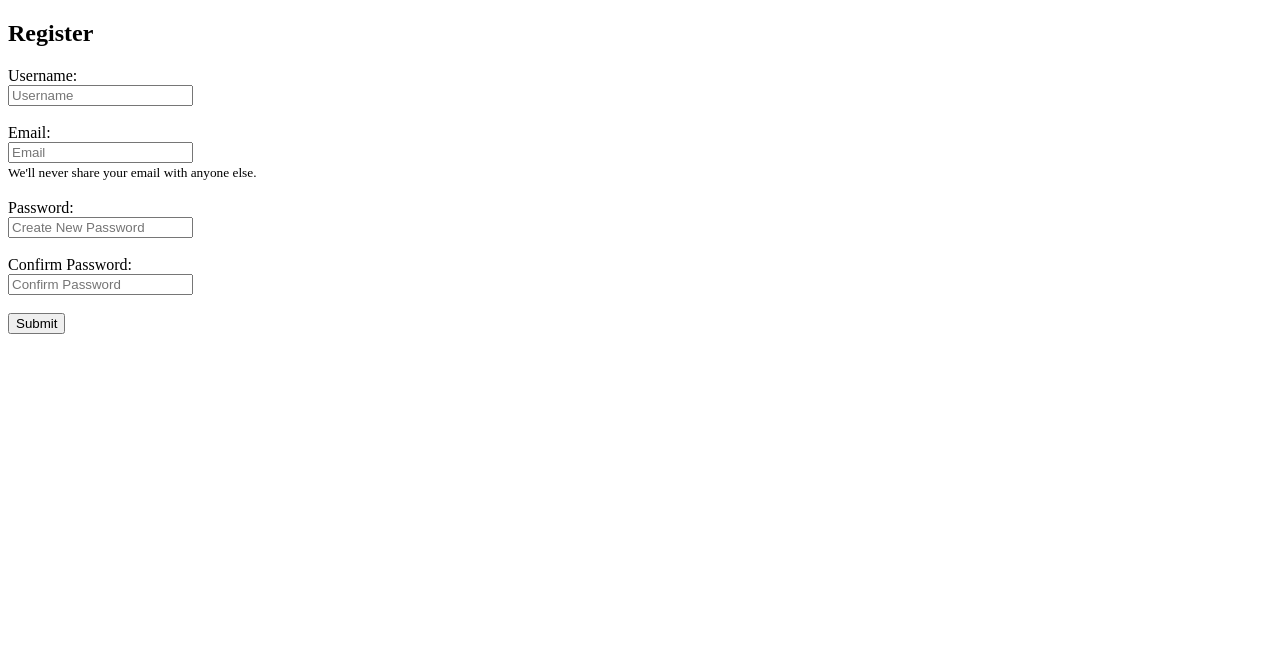
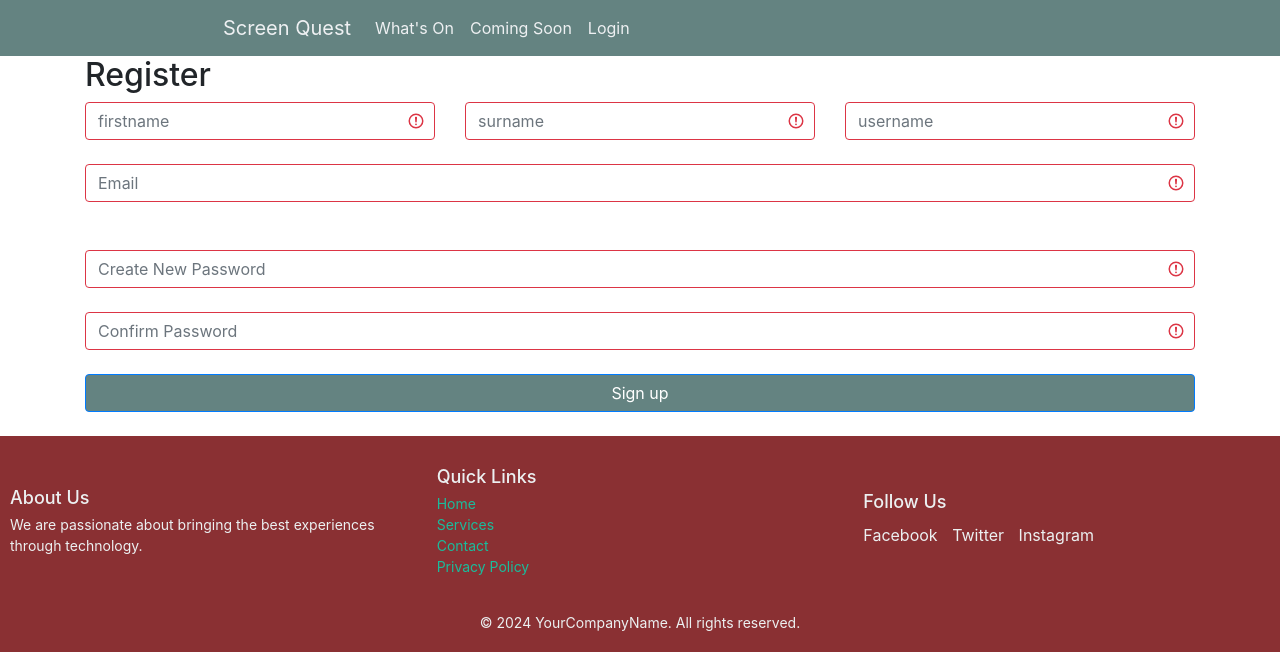
Before and after one commit to LiamMurray433/ScreenQuest, a PHP site: page /register.php in a window 1280 px wide. Shown: the top 652 px of the page. Run offline with PHP 8.4, Linux system fonts and the light colour scheme.

Commit message:
Register now accepts first and last name

```diff
--- a/register.php
+++ b/register.php
@@ -1,5 +1,8 @@
 <?php # DISPLAY COMPLETE REGISTRATION PAGE.
 # Check form submitted.
+
+include('includes/nav.php');
+
 if ($_SERVER['REQUEST_METHOD'] == 'POST') {
     # Connect to the database.
     require('connect_db.php');
@@ -11,7 +14,7 @@ if ($_SERVER['REQUEST_METHOD'] == 'POST') {
     if (empty($_POST['username'])) {
         $errors[] = 'Enter your name.';
     } else {
-        $fn = mysqli_real_escape_string($link, trim($_POST['username']));
+        $un = mysqli_real_escape_string($link, trim($_POST['username']));
     }
 
 
@@ -21,6 +24,22 @@ if ($_SERVER['REQUEST_METHOD'] == 'POST') {
     } else {
         $e = mysqli_real_escape_string($link, trim($_POST['email']));
     }
+
+    # Check for an email address:
+    if (empty($_POST['firstname'])) {
+        $errors[] = 'Enter your first name';
+    } else {
+        $fn = mysqli_real_escape_string($link, trim($_POST['firstname']));
+    }
+
+    # Check for an email address:
+    if (empty($_POST['surname'])) {
+        $errors[] = 'Enter your surname';
+    } else {
+        $sn = mysqli_real_escape_string($link, trim($_POST['surname']));
+    }
+
+
 
     # Check for a password and matching input passwords.
     if (!empty($_POST['pass1'])) {
@@ -46,9 +65,9 @@ if ($_SERVER['REQUEST_METHOD'] == 'POST') {
 
     # On success register user inserting into 'users' database table.
     if (empty($errors)) {
-        $q = "INSERT INTO new_users (username, email, password)
-	VALUES ('$fn', '$e', SHA2('$p',256))";
-        $r = @mysqli_query($link, $q);
+        $q = "INSERT INTO new_users (username, email, password, first_name, last_name)
+	VALUES ('$un', '$e', SHA2('$p',256), '$fn', '$sn')";
+        $r = mysqli_query($link, $q);
         if ($r) {
             echo '
 	<p>You are now registered.</p>
@@ -74,55 +93,75 @@ if ($_SERVER['REQUEST_METHOD'] == 'POST') {
     }
 }
 ?>
-<!DOCTYPE html>
-<html lang="en">
-
-<head>
-    <meta charset="UTF-8">
-    <meta name="viewport" content="width=device-width, initial-scale=1.0">
-    <title>User Registration</title>
-</head>
 
 <body>
+    <div class="container">
         <h2>Register</h2>
         <form action="register.php" class="was-validated" method="post">
-        <label for="username">Username:</label><br>
-        <input type="text"
-            name="username"
-            placeholder="Username"
+            <!-- 2 column grid layout with text inputs for the first and last names -->
+            <div class="row mb-4">
+                <div class="col">
+                    <div data-mdb-input-init class="form-outline">
+                        <input name="firstname"
+                            placeholder="firstname"
+                            class="form-control"
+                            value="<?php if (isset($_POST['firstname'])) echo $_POST['firstname']; ?>"
+                            required>
+                    </div>
+                </div>
+                <div class="col">
+                    <div data-mdb-input-init class="form-outline">
+                        <input name="surname"
+                            placeholder="surname"
+                            class="form-control"
+                            value="<?php if (isset($_POST['surname'])) echo $_POST['surname']; ?>"
+                            required>
+                    </div>
+                </div>
+                <div class="col">
+                    <div data-mdb-input-init class="form-outline">
+                        <input name="username"
+                            placeholder="username"
                             class="form-control"
                             value="<?php if (isset($_POST['username'])) echo $_POST['username']; ?>"
                             required>
-        <br><br>
-        <label for="email">Email:</label><br>
+                    </div>
+                </div>
+            </div>
+
+            <!-- Email input -->
+            <div data-mdb-input-init class="form-outline mb-4">
                 <input type="email"
                     name="email"
                     class="form-control"
                     placeholder="Email"
                     value="<?php if (isset($_POST['email'])) echo $_POST['email']; ?>"
                     required><br>
-        <small id="emailHelp" class="form-text text-muted">
-            We'll never share your email with anyone else.
-        </small>
-        <br><br>
-        <label for="password">Password:</label><br>
+            </div>
+
+            <!-- Password input -->
+            <div data-mdb-input-init class="form-outline mb-4">
                 <input type="password"
                     name="pass1"
                     class="form-control"
                     placeholder="Create New Password"
                     value="<?php if (isset($_POST['pass1'])) echo $_POST['pass1']; ?>"
                     required>
-        <br><br>
-        <label for="password">Confirm Password:</label><br>
+            </div>
+
+            <div data-mdb-input-init class="form-outline mb-4">
                 <input type="password"
                     name="pass2"
                     class="form-control"
                     placeholder="Confirm Password"
                     value="<?php if (isset($_POST['pass2'])) echo $_POST['pass2']; ?>"
                     required>
-        <br><br>
-        <input type="submit" value="Submit"></p>
+            </div>
+
+            <!-- Submit button -->
+            <button data-mdb-ripple-init type="submit" class="btn btn-primary btn-block mb-4" style="background-color: #648381">Sign up</button>
+
         </form>
-</body>
-
-</html>
+    </div>
+    <?php
+    include('includes/footer.php');
```
Lines whose indentation alone changed are shown as unchanged.
